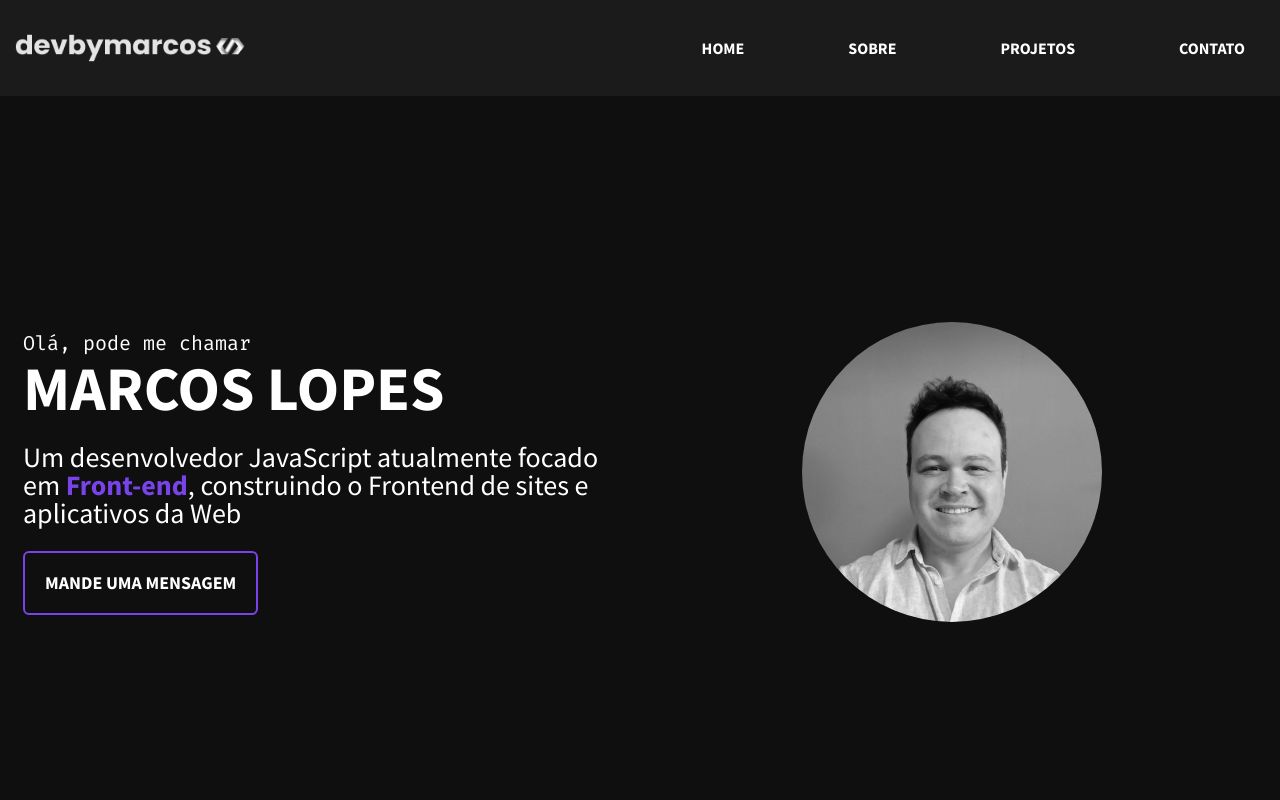
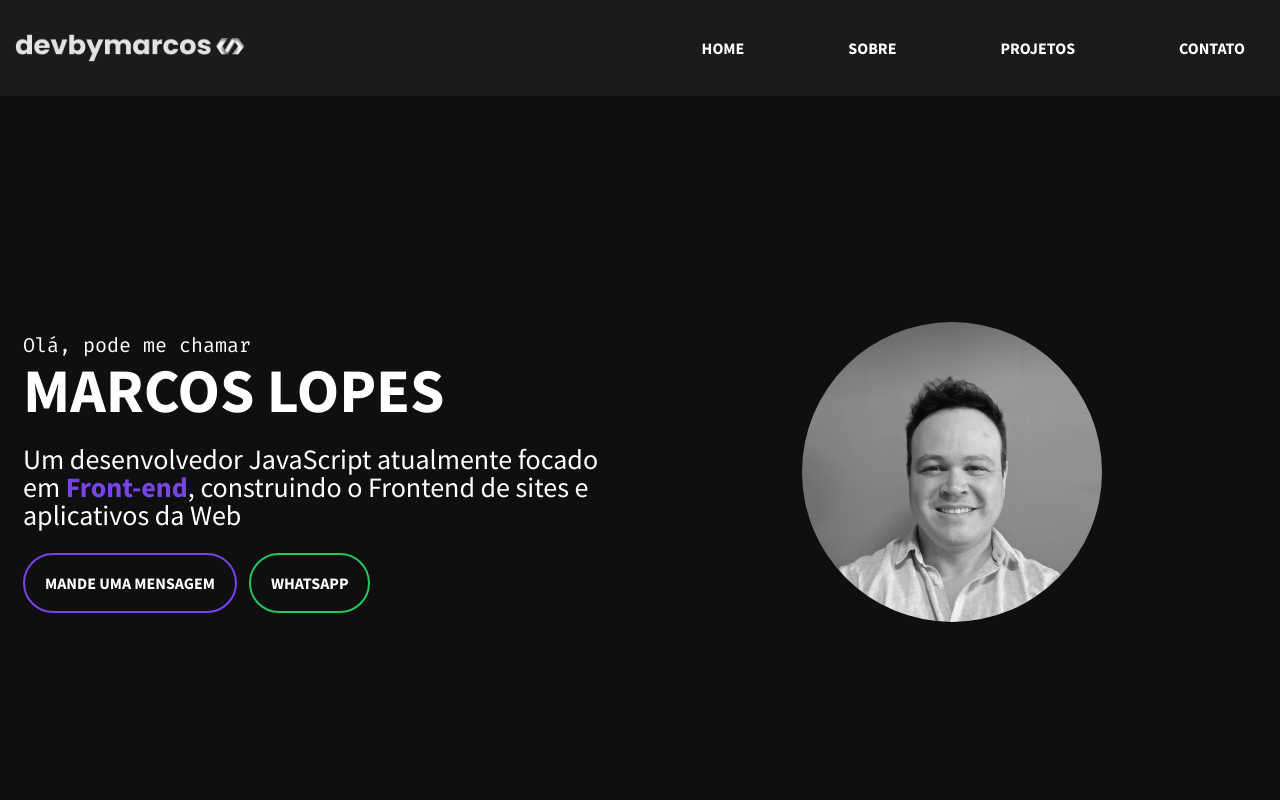
Before and after one commit to devbymarcos/marcoslopes.dev, a Next.js app: page / in a window 1280 px wide. Shown: the top 800 px of the page. Built offline with nearby package versions, Linux system fonts and the light colour scheme.

Commit message:
feat: contato via whatsapp

```diff
--- a/app/home/Home.js
+++ b/app/home/Home.js
@@ -22,12 +22,21 @@ export default function Home() {
             <span className="text-color-purple font-bold  ">Front-end</span>,
             construindo o Frontend de sites e aplicativos da Web
           </p>
-          <Link
-            className="px-5 py-4 text-lg border-2 transition-all inline-block border-color-purple rounded-md font-bold text-white hover:bg-color-purple uppercase"
-            href="/#contato"
-          >
-            Mande uma mensagem
-          </Link>
+          <div className="flex gap-3 items-center ">
+            <Link
+              className="px-5 py-4 text-md border-2 transition-all inline-block border-color-purple rounded-full font-bold text-white hover:bg-color-purple uppercase"
+              href="/#contato"
+            >
+              Mande uma mensagem
+            </Link>
+            <a
+              target="_blank"
+              className="px-5 py-4 text-md border-2 transition-all inline-block border-green-500 rounded-full font-bold text-white hover:bg-green-500 uppercase"
+              href="https://api.whatsapp.com/send?phone=5541992169810&text=Tenho%20trabalho%20vamos%20conversar"
+            >
+              whatsapp
+            </a>
+          </div>
         </div>
         <div className="relative w-[300px] overflow-hidden rounded-full hover:shadow-md h-[300px] justify-self-center">
           <Image
```
